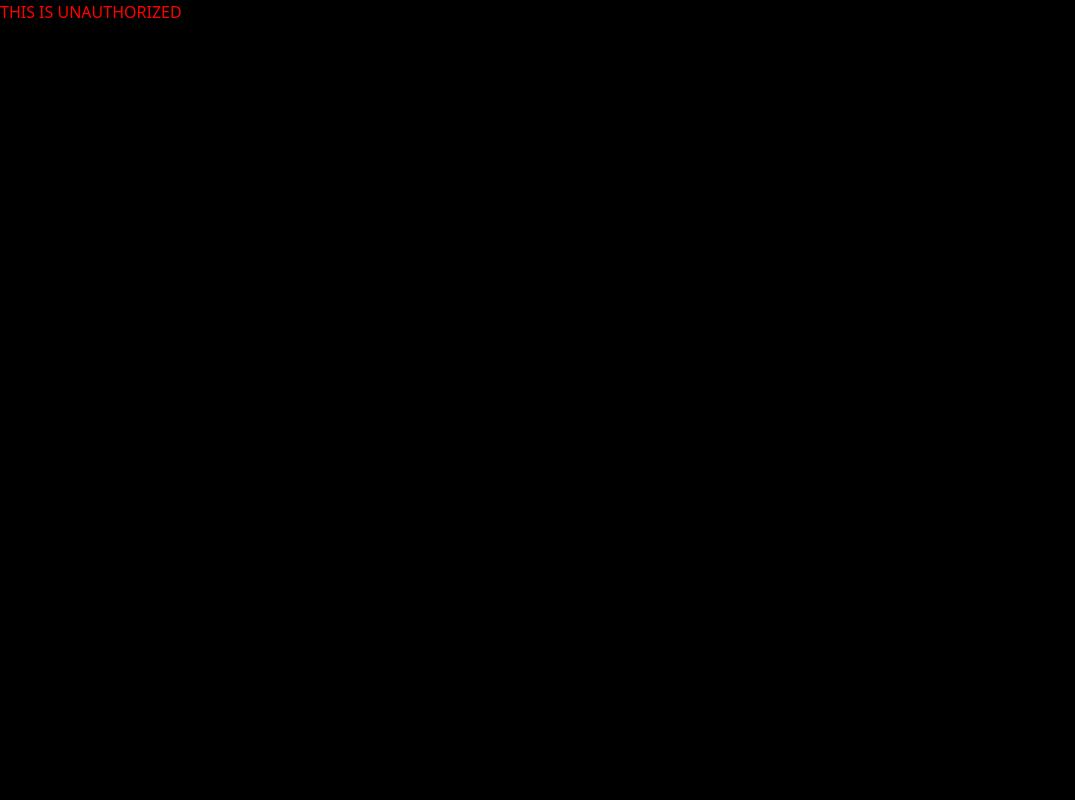
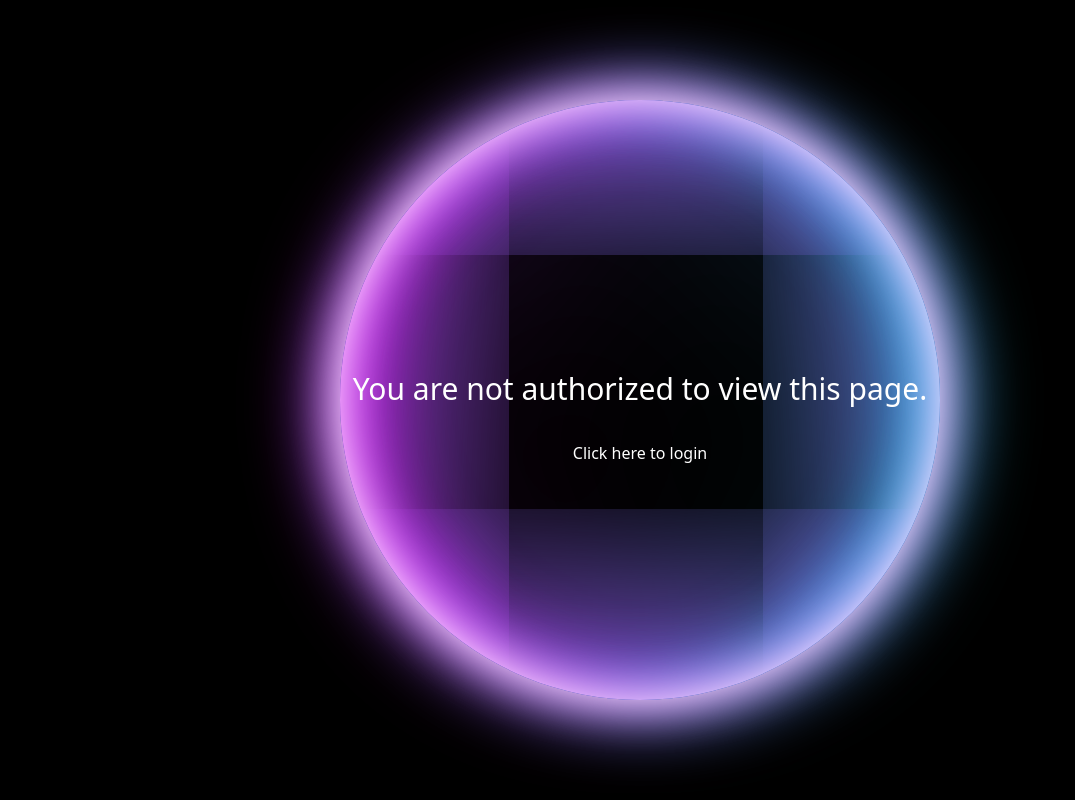
Before and after one commit to wakesmiles/mysmile-admin, a Next.js app: page /stats in a window 1280 px wide. Shown: the whole page, without its empty margins (0-1075 px from the left). Built offline with nearby package versions, Linux system fonts and the light colour scheme; no server answers; the database is empty.

Commit message:
Made unauth page more appealing

```diff
--- a/app/components/unauth.jsx
+++ b/app/components/unauth.jsx
@@ -1,6 +1,7 @@
 import "../../styles/defaultpage.css"
 import { useState } from "react"
 import { supabase } from "../../supabaseClient"
+import Link from "next/link"
 
 export function FetchUser() {
     const [loading, setLoading] = useState(true)
@@ -26,8 +27,13 @@ export function FetchUser() {
 
 export default function UnAuthorizedPage() {
     return (
-        <div>
-            <font color="red">THIS IS UNAUTHORIZED</font>
-        </div>
+      <div className="default-bg">
+          <div className="default-bg-img">
+            <div className="welcome-msg-container">
+              <h1>You are not authorized to view this page.</h1>
+              <Link href="/">Click here to login</Link>
+            </div>
+          </div>
+      </div>
     )
 }
```
